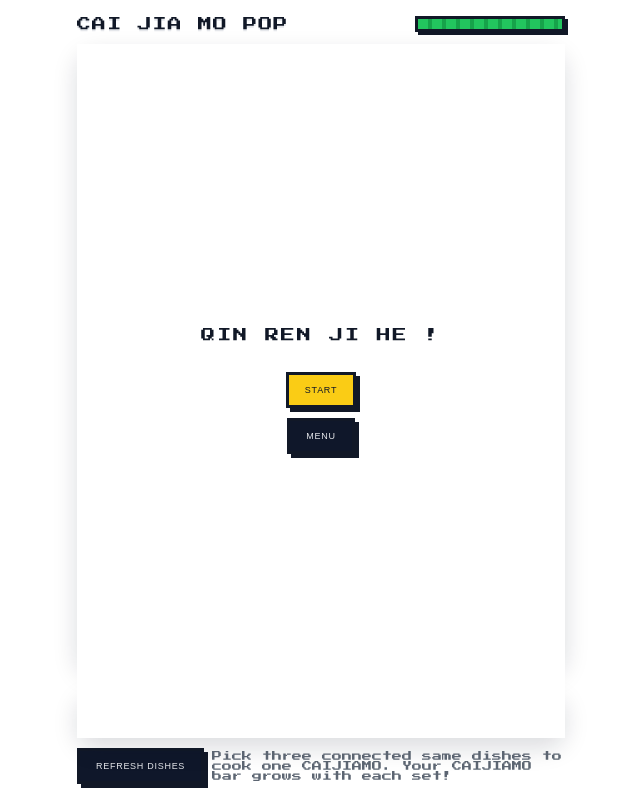
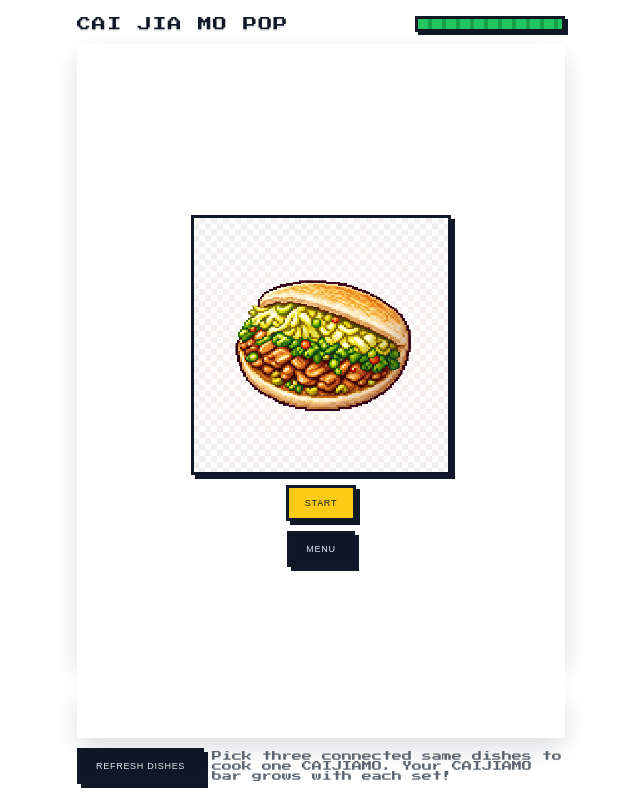
Before and after one commit to Ellenzyx/caijiamo-pop, a plain HTML site: page index.html in a window 1280 px wide. Shown: the whole page, without its empty margins (319-959 px from the left). Drawn offline with Linux system fonts and the light colour scheme.

Commit message:
update homepage

```diff
--- a/index.html
+++ b/index.html
@@ -23,7 +23,7 @@
       <main class="game-main">
         <div id="startOverlay" class="start-overlay">
           <div class="start-content">
-            <div class="start-title">QIN REN JI HE !</div>
+            <img class="start-logo" src="./chengpincaijiamo/caijiamo1.png" alt="CAIJIAMO" />
             <button id="startBtn" class="primary-btn start-btn">START</button>
             <button id="menuBtn" class="ghost-btn start-btn" type="button" onclick="location.href='./menu.html'">MENU</button>
           </div>
--- a/style.css
+++ b/style.css
@@ -134,6 +134,15 @@ body {
   letter-spacing: 0.14em;
   margin-bottom: 20px;
   color: #111827;
+}
+
+.start-logo {
+  width: min(260px, 70vw);
+  height: auto;
+  border: 3px solid #111827;
+  box-shadow: 4px 4px 0 #111827;
+  background: #ffffff;
+  image-rendering: pixelated;
 }
 
 .start-btn {
```
